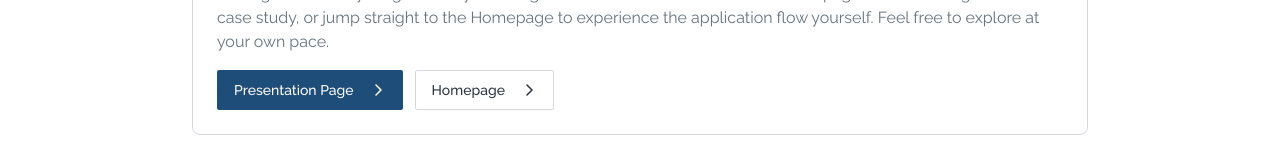
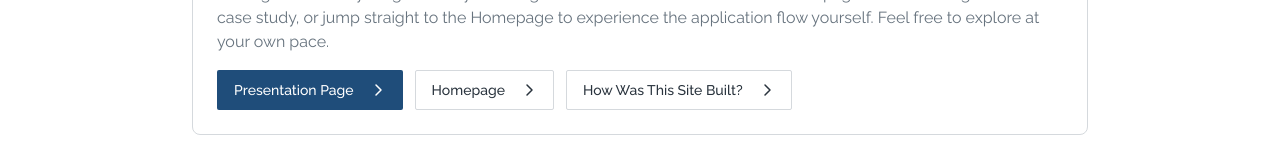
Before and after one commit to arturasma/cursorpresentation, a React (Vite) app: page /about in a window 1280 px wide. Shown: the part 1284-1444 px from the top of the page. Built offline with nearby package versions, Linux system fonts and the light colour scheme.

Commit message:
about page texts

```diff
--- a/src/pages/AboutPage.tsx
+++ b/src/pages/AboutPage.tsx
@@ -88,6 +88,14 @@ export default function AboutPage() {
                     Homepage
                     <CaretRight size={20} weight="bold" className="ml-2" />
                   </Button>
+                  <Button
+                    onClick={() => navigate('/how-built')}
+                    variant="outline"
+                    size="lg"
+                  >
+                    How Was This Site Built?
+                    <CaretRight size={20} weight="bold" className="ml-2" />
+                  </Button>
                 </div>
               </CardContent>
             </Card>
```
